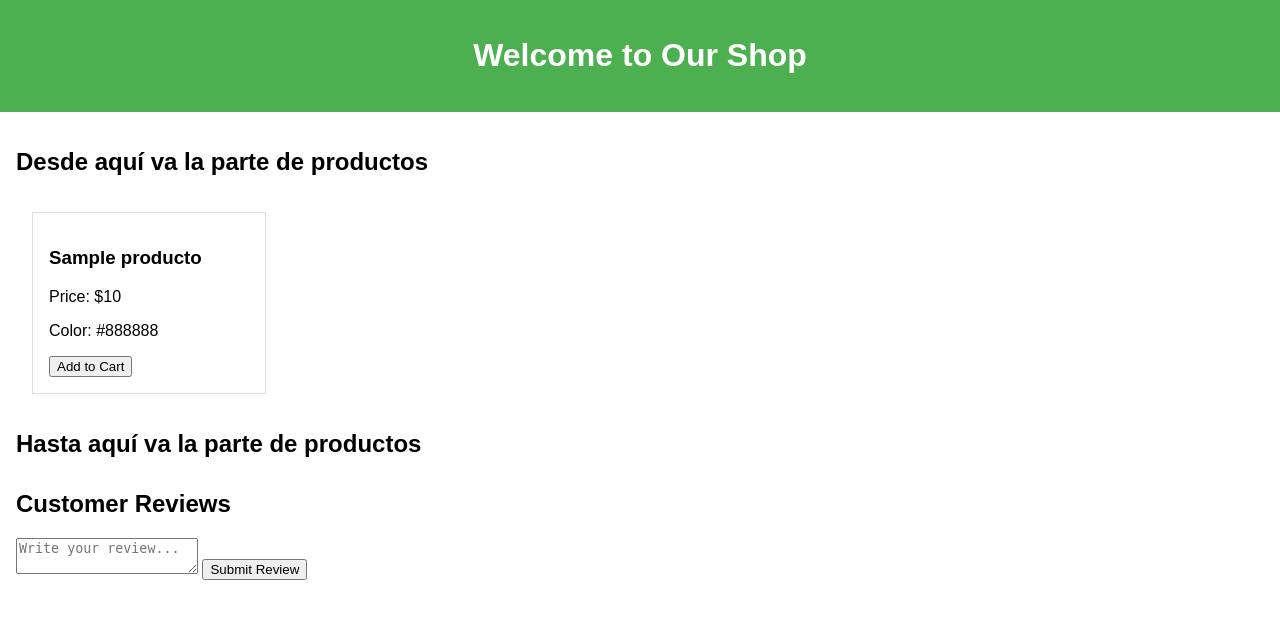
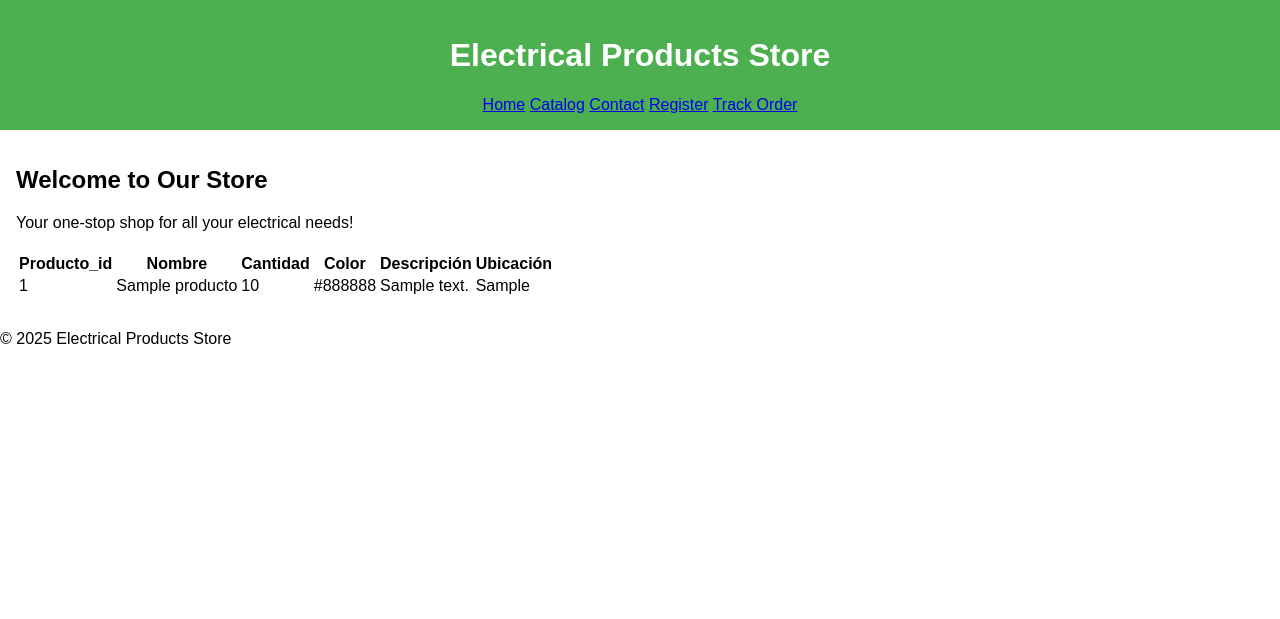
Before and after one commit to JuanRincon/ecommerce, a Flask app: page /catalog in a window 1280 px wide. Shown: the top 619 px of the page. Run offline with Flask 3, Linux system fonts and the light colour scheme; tables that the repository leaves empty or names only in its code hold one stand-in row (values such as "Sample post").

Commit message:
Reorganizando y limpiando el código

```diff
--- a/app.py
+++ b/app.py
@@ -5,34 +5,17 @@ from os import system as sy
 
 app = Flask(__name__)
 
-#@app.route("/")
-#def home():
-#    return render_template('index.html')
-
-def from_db():
-	cursor = db.connection.cursor()
-	cursor.execute("SELECT * FROM productos")
-	myresult = cursor.fetchall()
-	#Convertir los datos a diccionario
-	insertObject = []
-	columnNames = [column[0] for column in cursor.description]
-	for record in myresult:
-		insertObject.append(dict(zip(columnNames, record)))
-	cursor.close()
-	return insertObject
-
 # Route for home page
 @app.route("/")
-def get_transactions():
-	return render_template("index.html", index=datos)
+def home():
+	db.from_db()
+	db.for_catalog()
+	return render_template('index.html')
 
 # Route for product catalog
 @app.route("/catalog")
-def catalog():
-	iden = open("./static/dbase.js", "w")
-	iden.write(f"export const dbase = {from_db()}")
-	iden.close()
-	return render_template('catalog.html')
+def transactions():
+	return render_template("catalog.html", catalog=db.from_db())
 
 # Route for contact page
 @app.route('/contact')
--- a/database.py
+++ b/database.py
@@ -65,3 +65,20 @@ if connection is None:
     print("Reconnection failed.")
 else:
     print("Connection successful.")
+
+def from_db():
+	cursor = connection.cursor()
+	cursor.execute("SELECT * FROM productos")
+	myresult = cursor.fetchall()
+	#Convertir los datos a diccionario
+	insertObject = []
+	columnNames = [column[0] for column in cursor.description]
+	for record in myresult:
+		insertObject.append(dict(zip(columnNames, record)))
+	cursor.close()
+	return insertObject
+
+def for_catalog():
+	iden = open("./static/dbase.js", "w")
+	iden.write(f"export const dbase = {from_db()}")
+	iden.close()
--- a/static/catalog.js
+++ b/static/catalog.js
@@ -1,11 +1,7 @@
 import {dbase} from './dbase.js';
 document.addEventListener('DOMContentLoaded', () => {
-    const products = dbase; /*[
-        { id: 1, name: 'Electrical Wire', price: 25.99 },
-        { id: 2, name: 'Circuit Breaker', price: 45.99 },
-        { id: 3, name: 'LED Bulb', price: 5.99 }
-    ];
-*/
+    const products = dbase;
+
     const productList = document.getElementById('products');
     products.forEach(product => {
         const productDiv = document.createElement('div');
--- a/static/dbase.js
+++ b/static/dbase.js
@@ -1 +1 @@
-export const dbase = [{'id': 1, 'name': 'Lampara escritorio', 'price': 10, 'color': 'Negro', 'descripcion': '"Diseño único"', 'ubicacion': 'Estante 5A'}, {'id': 2, 'name': 'Silla', 'price': 5, 'color': 'Negro', 'descripcion': '"Esclusiva de ruedas"', 'ubicacion': 'Estante 63'}, {'id': 3, 'name': 'Persiana', 'price': 8, 'color': 'Blanco', 'descripcion': 'Para ventanas', 'ubicacion': 'Etante 2'}, {'id': 4, 'name': 'Cable #12', 'price': 20, 'color': 'Rojo', 'descripcion': 'Centelsa', 'ubicacion': 'Estante 1'}, {'id': 5, 'name': 'Cable #12', 'price': 20, 'color': 'Verde', 'descripcion': 'Centelsa', 'ubicacion': 'Estante 1'}, {'id': 6, 'name': 'Cable #12', 'price': 20, 'color': 'Blanco', 'descripcion': 'Centelsa', 'ubicacion': 'Estante 1'}]
+export const dbase = [{'id': 1, 'name': 'Lampara escritorio', 'price': 10, 'color': 'Negro', 'descripcion': '"Diseño único"', 'ubicacion': 'Estante 5A'}, {'id': 2, 'name': 'Silla', 'price': 5, 'color': 'Negro', 'descripcion': '"Esclusiva de ruedas"', 'ubicacion': 'Estante 63'}, {'id': 3, 'name': 'Persiana', 'price': 8, 'color': 'Blanco', 'descripcion': 'Para ventanas', 'ubicacion': 'Etante 2'}, {'id': 4, 'name': 'Cable #12', 'price': 20, 'color': 'Rojo', 'descripcion': 'Centelsa', 'ubicacion': 'Estante 1'}, {'id': 5, 'name': 'Cable #12', 'price': 20, 'color': 'Verde', 'descripcion': 'Centelsa', 'ubicacion': 'Estante 1'}, {'id': 6, 'name': 'Cable #12', 'price': 20, 'color': 'Blanco', 'descripcion': 'Centelsa', 'ubicacion': 'Estante 1'}, {'id': 7, 'name': 'Alambre #12', 'price': 17, 'color': 'Rojo', 'descripcion': 'Centelsa', 'ubicacion': 'Estante 2'}, {'id': 8, 'name': 'Alambre #12', 'price': 17, 'color': 'Verde', 'descripcion': 'Centelsa', 'ubicacion': 'Estante 2'}]
--- a/templates/catalog.html
+++ b/templates/catalog.html
@@ -3,28 +3,50 @@
 <head>
     <meta charset="UTF-8">
     <meta name="viewport" content="width=device-width, initial-scale=1.0">
-    <title>Catalog</title>
+    <title>Electrical Products E-Commerce</title>
     <link rel="stylesheet" href="./static/styles.css">
 </head>
 <body>
     <header>
-        <h1>Welcome to Our Shop</h1>
+        <h1>Electrical Products Store</h1>
+        <nav>
+            <a href="/">Home</a>
+            <a href="/catalog">Catalog</a>
+            <a href="/contact">Contact</a>
+            <a href="/register">Register</a>
+            <a href="/order_tracking">Track Order</a>
+        </nav>
     </header>
     <main>
-		<h2>Desde aquí va la parte de productos</h2>
-        <section id="products">
-            <!-- Products will be dynamically added here by JavaScript -->
-        </section>
-		<h2>Hasta aquí va la parte de productos</h2>
-        <section id="reviews">
-            <h2>Customer Reviews</h2>
-            <form id="review-form">
-                <textarea id="review-text" placeholder="Write your review..."></textarea>
-                <button type="submit">Submit Review</button>
-            </form>
-            <ul id="review-list"></ul>
-        </section>
-    <script src="./static/catalog.js" type="module"></script>
+        <h2>Welcome to Our Store</h2>
+        <p>Your one-stop shop for all your electrical needs!</p>
+		<table class="table transaction-table">
+            <thead>
+                <tr>
+                    <th>Producto_id</th>
+                    <th>Nombre</th>
+                    <th>Cantidad</th>
+                    <th>Color</th>
+                    <th>Descripción</th>
+                    <th>Ubicación</th>
+                </tr>
+            </thead>
+            <tbody>
+				{% for productos in catalog %}
+                <tr>
+                    <td>{{ productos.id}}</td>
+                    <td>{{ productos.name}}</td>
+                    <td>{{ productos.price}}</td>
+                    <td>{{ productos.color}}</td>
+                    <td>{{ productos.descripcion}}</td>
+                    <td>{{ productos.ubicacion}}</td>
+				</tr>
+                {% endfor %}
+			</tbody>
+		</table>
     </main>
+    <footer>
+        <p>&copy; 2025 Electrical Products Store</p>
+    </footer>
 </body>
 </html>
```
Also changed, not shown: templates/2catalog.html (deleted, +0 -16 lines), templates/index.html (+16 -32 lines).
